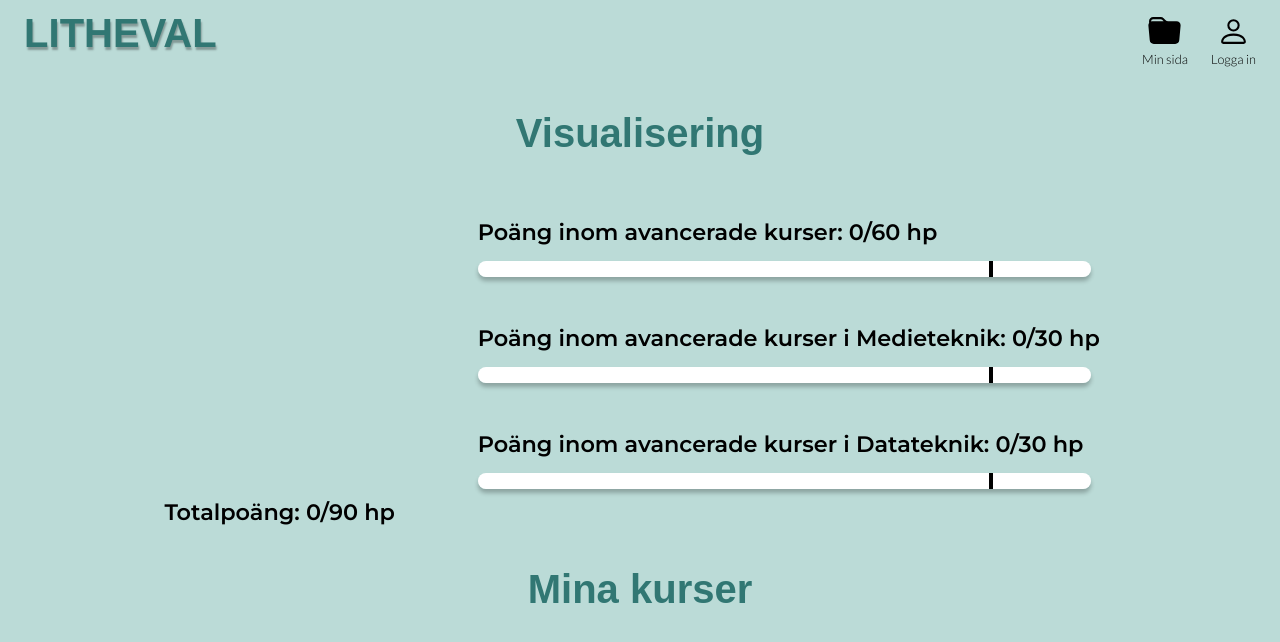
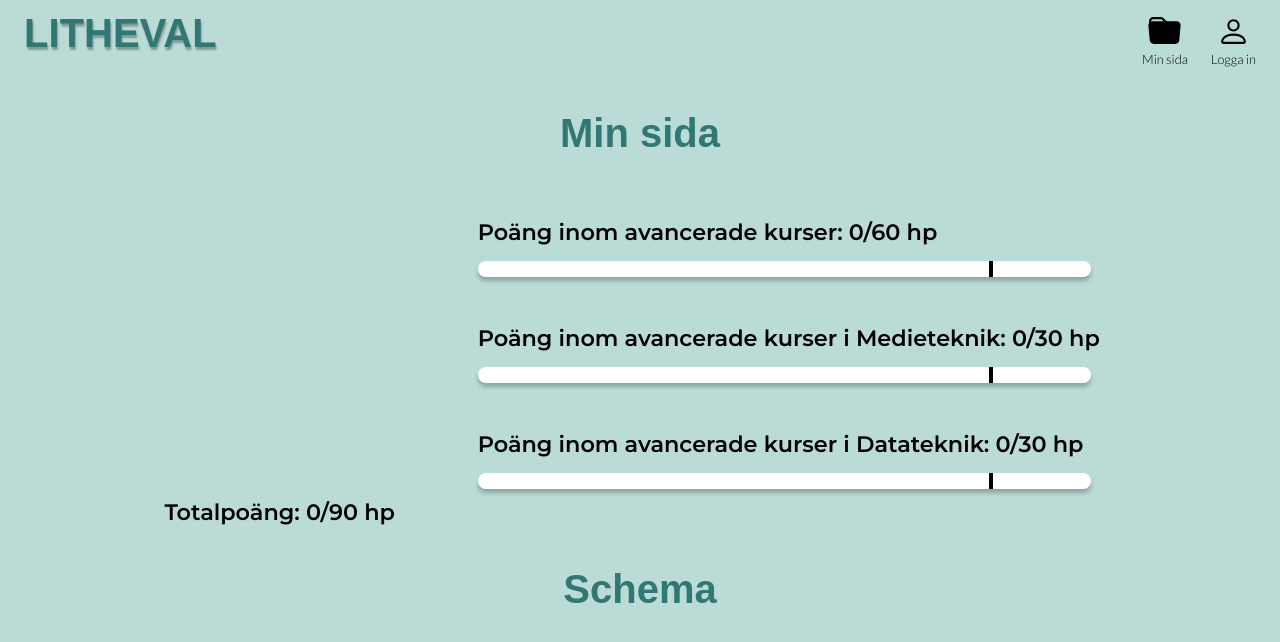
Before and after one commit to jronnefalk/lithe_val, a React (Create React App) app: page /minasidor in a window 1280 px wide. Shown: the top 642 px of the page. Built offline with nearby package versions, Linux system fonts and the light colour scheme; no server answers; some icons are missing; a web font is replaced by a local one.

Commit message:
Ändrat rubrik

```diff
--- a/src/components/Visualisering.js
+++ b/src/components/Visualisering.js
@@ -59,7 +59,7 @@ export default function Schema(props) {
 
   return (
     <>
-      <TitelSOchV>Visualisering</TitelSOchV>
+      <TitelSOchV>Min sida</TitelSOchV>
       <Visualiseringar>
         <Progressbarochrubrik>
           <Bubble>
--- a/src/pages/MinSida.js
+++ b/src/pages/MinSida.js
@@ -118,7 +118,7 @@ export function MinSida() {
     <>
       <GlobalStyles />
       <Visualisering courseData={courseData} />
-      <TitelSOchV>Mina kurser</TitelSOchV>
+      <TitelSOchV>Schema</TitelSOchV>
       <HelaSchemaCont>
         <Schema
           FireBaseData={FireBaseData}
--- a/src/styles/Knappar.styled.js
+++ b/src/styles/Knappar.styled.js
@@ -29,6 +29,16 @@ export const MenyKnapp = styled.button`
   &:hover {
     color: #e8e8e5;
   }
+  position: relative;
+`;
+export const RedDot = styled.span`
+  position: absolute;
+  top: 0;
+  right: 0;
+  width: 10px;
+  height: 10px;
+  background-color: red;
+  border-radius: 50%;
 `;
 export const MenyKnappLITHEVAL = styled.button`
   border: none;
```
